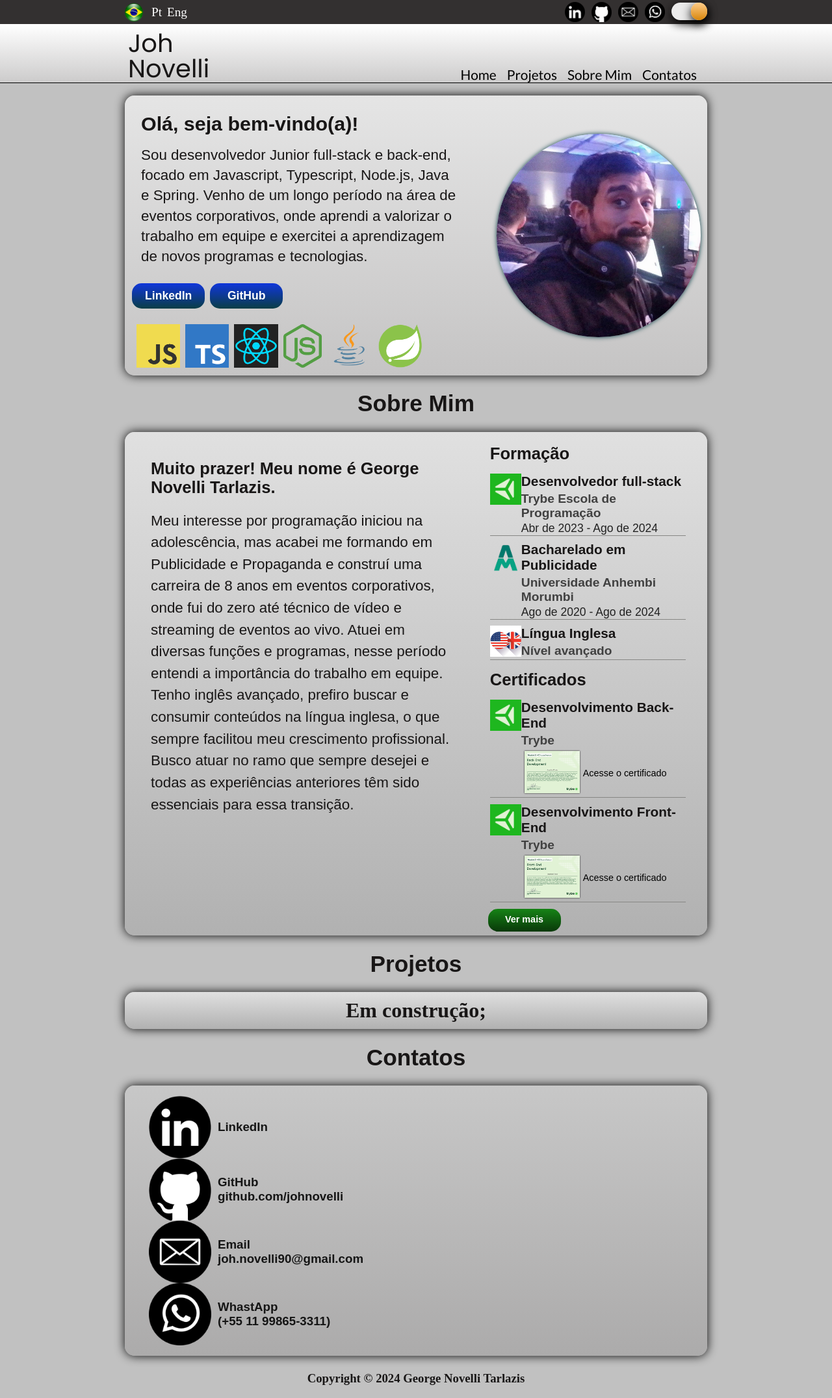
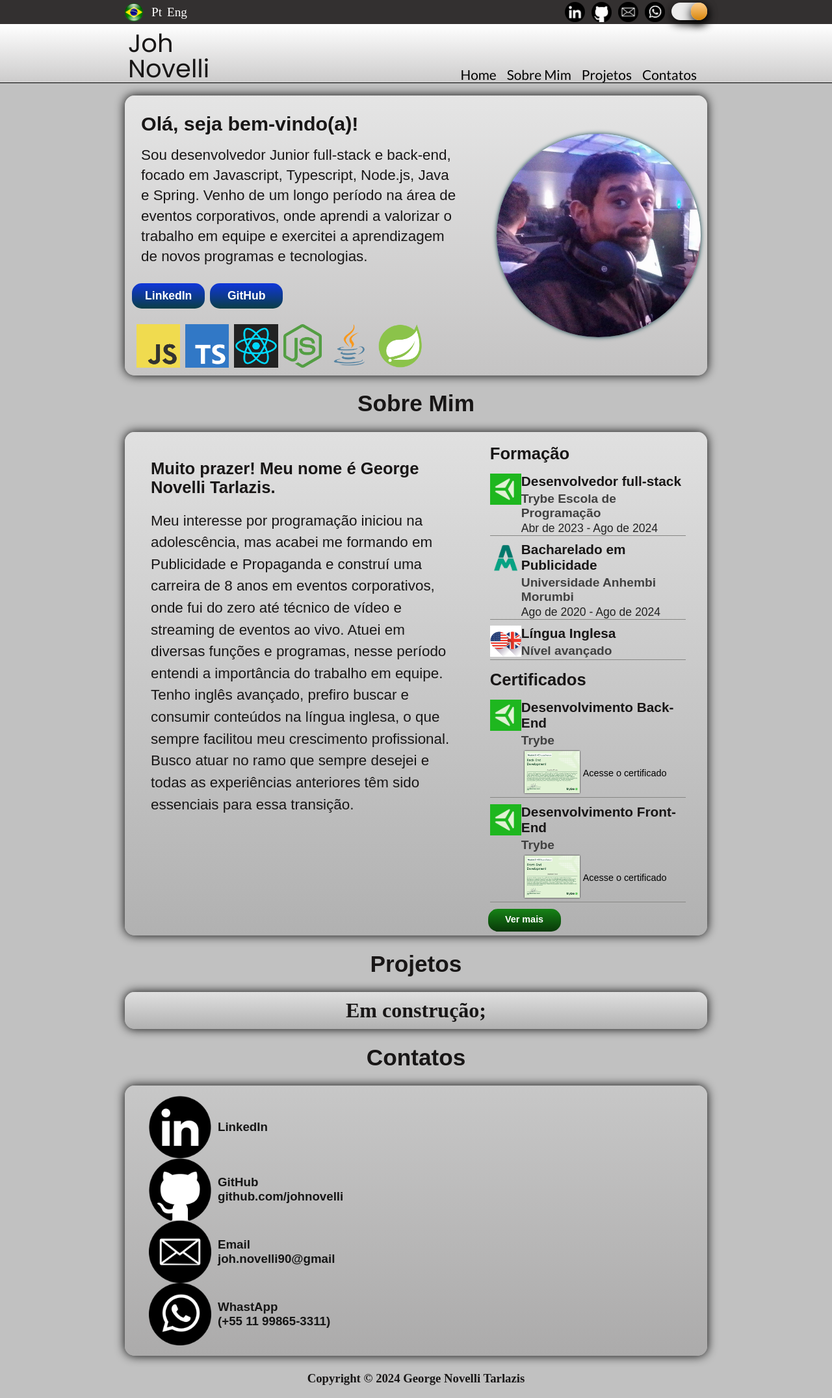
Before and after one commit to johnovelli/portfolio, a React (Create React App) app: page / in a window 1280 px wide. Shown: the whole page at 65% size. Built offline with nearby package versions, Linux system fonts and the light colour scheme.

Commit message:
ajuste estilo mobile

```diff
--- a/src/components/Header/index.js
+++ b/src/components/Header/index.js
@@ -28,13 +28,13 @@ function Header({ language, toggleLanguage, theme, toggleTheme }) {
                 <a href="/">Home</a>
               </li>
               <li>
-                <a href="/projects">
-                  {language === 'Pt-br' ? 'Projetos' : 'Projects'}
+                <a href="/about">
+                  {language === 'Pt-br' ? 'Sobre Mim' : 'About Me '}
                 </a>
               </li>
               <li>
-                <a href="/about">
-                  {language === 'Pt-br' ? 'Sobre Mim' : 'About Me '}
+                <a href="/projects">
+                  {language === 'Pt-br' ? 'Projetos' : 'Projects'}
                 </a>
               </li>
               <li>
--- a/src/pages/Contacts/contacts.css
+++ b/src/pages/Contacts/contacts.css
@@ -26,6 +26,7 @@
     font-size: 1rem;
     color: #e5e5e5;
     text-decoration: none;
+    overflow-wrap: break-word;
 }
 
 .Contact-Content a:hover {
--- a/src/pages/Contacts/index.js
+++ b/src/pages/Contacts/index.js
@@ -28,7 +28,7 @@ function Contacts() {
         <a href={links.email} target="_blank" rel="noopener noreferrer">
         <div className='Contact-Div'>
           <img src={email} />
-          <h3>Email<br />joh.novelli90@gmail.com</h3>
+          <h3>Email<br />joh.novelli90@gmail</h3>
         </div>
         </a>
         <a href={links.whatsapp} target="_blank" rel="noopener noreferrer">
```
